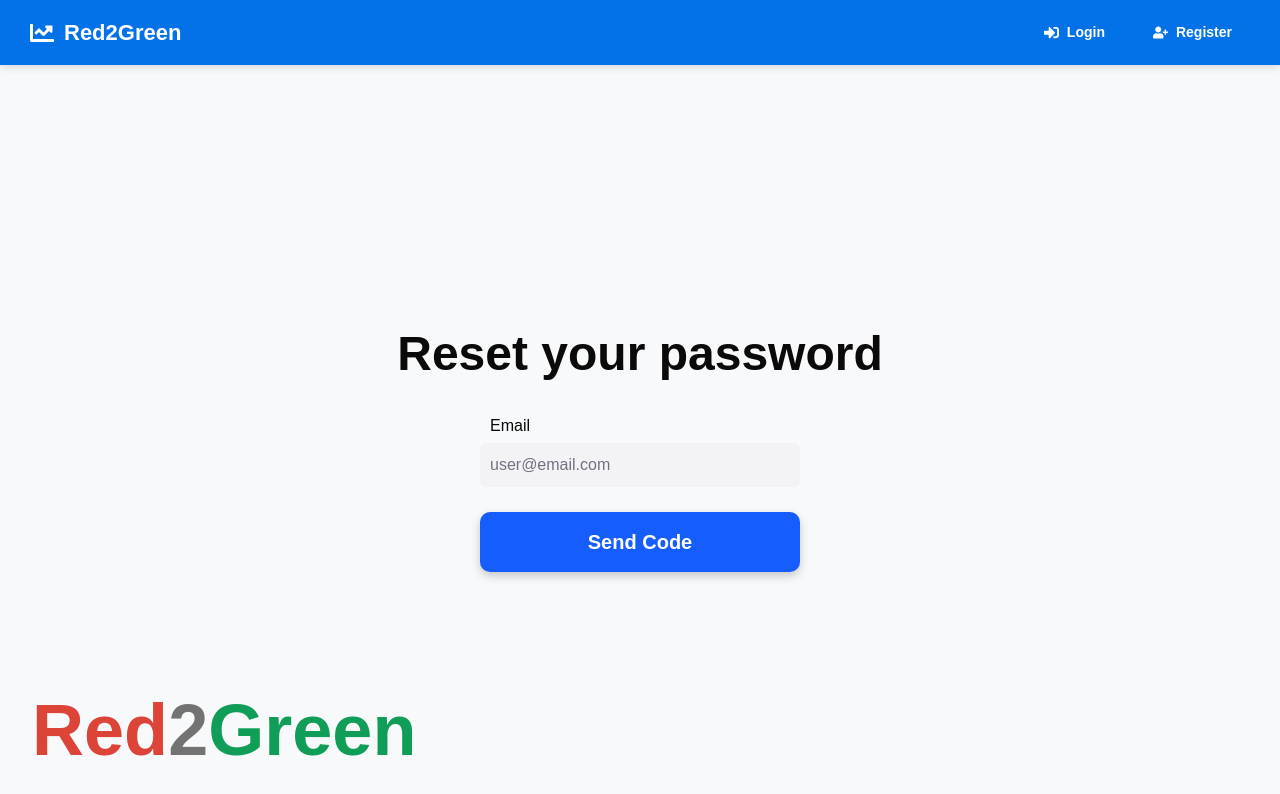
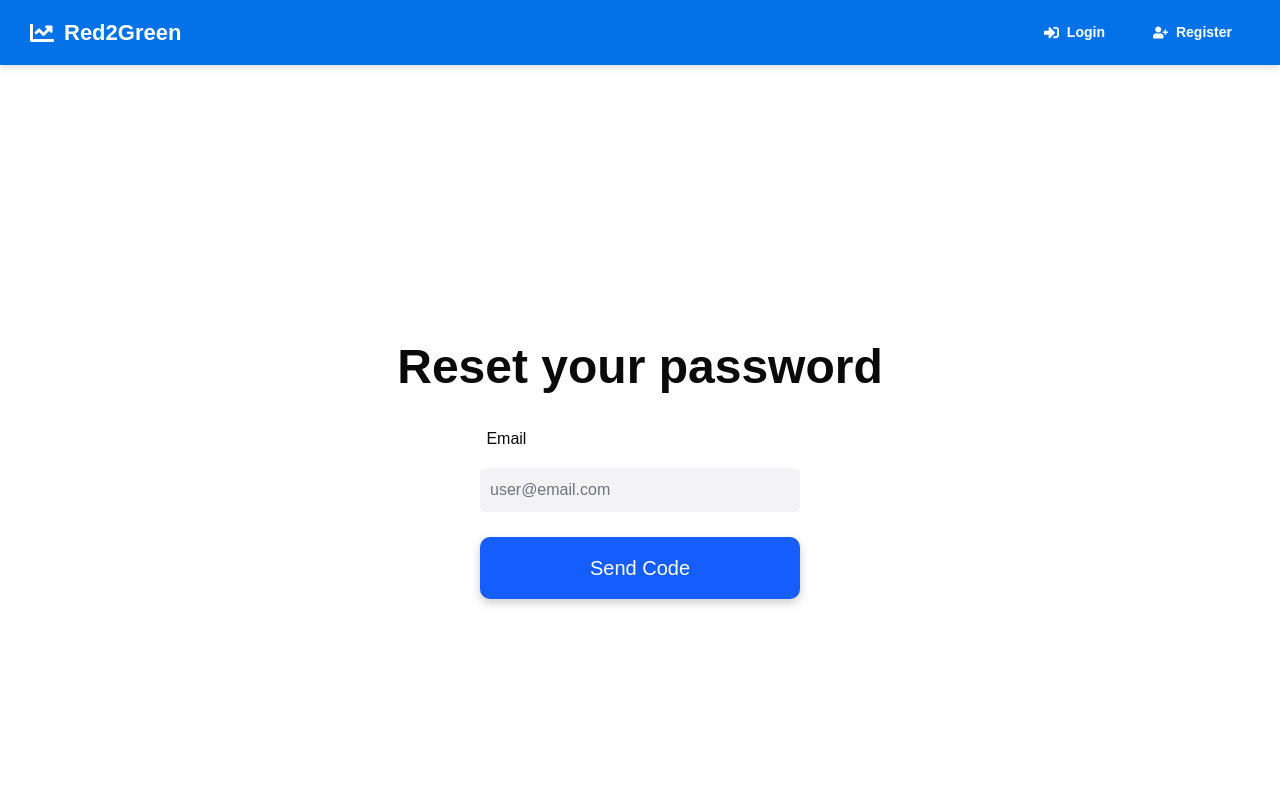
Before and after one commit to UFRed2Green/Red2Green, a Next.js app in the folder client/: page /auth/forgotPassword in a window 1280 px wide. Shown: the top 794 px of the page. Built offline with nearby package versions, Linux system fonts and the light colour scheme.

Commit message:
Centralize auth pages styles into global

```diff
--- a/client/src/app/auth/forgotPassword/page.tsx
+++ b/client/src/app/auth/forgotPassword/page.tsx
@@ -64,29 +64,29 @@ export default function ForgotPasswordPage() {
     return (
         <main>
             <div className='forgot-password-container'>
-                <h1>Reset your password</h1>
-                <form className='forgot-password-form' onSubmit={handleSubmit}>
+                <h1 className='form-header'>Reset your password</h1>
+                <form className='form' onSubmit={handleSubmit}>
                     <h3>Email</h3>
-                    <input type='email' placeholder='user@email.com' onChange={(e) => setEmail(e.target.value)} required></input>
+                    <input type='email' placeholder='user@email.com' className='input' onChange={(e) => setEmail(e.target.value)} required></input>
 
                     { fullyVisible &&
                         <>
                             <h3>Code</h3>
-                            <input type='text' placeholder='123456' onChange={(e) => setCode(e.target.value)} required></input>
+                            <input type='text' placeholder='123456' className='input' onChange={(e) => setCode(e.target.value)} required></input>
                             <h3>New Password</h3>
                             <div className='password-container'>
                                 <input
                                     type={showPassword ? 'text' : 'password'}
                                     value={newPassword}
                                     onChange={(e) => setNewPassword(e.target.value)}
-                                    className='password-input'
+                                    className='password-input input'
                                     placeholder='••••••••••'
                                     required
                                 />
                                 {newPassword.length > 0 && (
                                     <button
                                         type='button'
-                                        className='hide-password-icon'
+                                        className='password-toggle'
                                         onClick={() => setShowPassword(!showPassword)}
                                     >
                                         {showPassword ? <RiEyeOffFill /> : <RiEyeFill />}
@@ -96,15 +96,9 @@ export default function ForgotPasswordPage() {
                         </>
                     }
 
-                    <button type='submit' className='enter-button'>{fullyVisible ? 'Change Password' : 'Send Code'}</button>
+                    <button type='submit' className='btn-primary'>{fullyVisible ? 'Change Password' : 'Send Code'}</button>
+                    { fullyVisible && <button type='button' className='btn-primary' onClick={handleResend}>Resend Code</button>}
                 </form>
-                { fullyVisible && <button className='bottom-button' onClick={handleResend}>Resend Code</button>}
-                <div style={{margin: '20px'}}></div>
-            </div>
-            <div className='red-to-green-container'>
-                <span className='red-text'>Red</span>
-                <span className='two-text'>2</span>
-                <span className='green-text'>Green</span>
             </div>
         </main>
     );
--- a/client/src/app/auth/register/page.tsx
+++ b/client/src/app/auth/register/page.tsx
@@ -68,35 +68,35 @@ function RegisterForm() {
 
     return (
         <div className='auth-form-container'>
-            <h1 className='auth-form-header'>Create an account</h1>
-            <form className='auth-form' onSubmit={handleRegister}>
+            <h1 className='form-header'>Create an account</h1>
+            <form className='form' onSubmit={handleRegister}>
                 <h3>First Name</h3>
-                <input type='first-name' placeholder='Red' onChange={e => setFirstName(e.target.value)}/>
+                <input type='first-name' placeholder='Red' className='input' onChange={e => setFirstName(e.target.value)}/>
                 <h3>Last Name</h3>
-                <input type='last-name' placeholder='Green' onChange={e => setLastName(e.target.value)}/>
+                <input type='last-name' placeholder='Green' className='input' onChange={e => setLastName(e.target.value)}/>
                 <h3>Email</h3>
-                <input type='email' placeholder='user@email.com' onChange={e => setEmail(e.target.value)}/>
+                <input type='email' placeholder='user@email.com' className='input' onChange={e => setEmail(e.target.value)}/>
                 <h3>Password</h3>
                 <div className='password-container'>
                     <input
                         type={showPassword ? 'text' : 'password'}
                         value={password}
                         onChange={(e) => setPassword(e.target.value)}
-                        className='password-input'
+                        className='password-input input'
                         placeholder='••••••••••'
                     />
 
                     {password.length > 0 && (
                         <button
                             type='button'
-                            className='hide-password-icon'
+                            className='password-toggle'
                             onClick={() => setShowPassword(!showPassword)}
                         >
                             {showPassword ? <RiEyeOffFill /> : <RiEyeFill />}
                         </button>
                     )}
                 </div>
-                <button className='auth-button register-button' type="submit" disabled={isLoading}>
+                <button type="submit" className='btn-primary' disabled={isLoading}>
                     {isLoading ? 'Creating account...' : 'Sign Up'}
                 </button>
             </form>
--- a/client/src/app/styles/auth.css
+++ b/client/src/app/styles/auth.css
@@ -1,8 +1,7 @@
 @import 'tailwindcss';
 
-/* Auth Container Styles */
 .auth-container {
-    background-color: #F7F9FB;
+    background-color: var(--color-bg-main);
     display: flex;
     min-height: 100vh;
 }
@@ -11,91 +10,12 @@
     display: flex;
     flex-direction: column;
     flex: 1;
-    background-color: #F7F9FB;
+    background-color: var(--color-bg-main);
     align-items: center;
     padding-bottom: 40px;
+    padding-top: 13vh;
 }
 
-/* Auth Form Styles */
-.auth-form {
-    gap: 25px;
-    display: flex;
-    flex-direction: column;
-    margin-top: 4vh;
-}
-
-.auth-form input {
-    border-radius: 6px;
-    background-color: #F3F3F5;
-    padding: 10px;
-    color: #0A0A0A;
-    outline: none;
-    transition: box-shadow 0.2s, background-color 0.2s;
-}
-
-.auth-form input::placeholder {
-    color: #717182;
-}
-
-.auth-form input:focus {
-    outline: none;
-    box-shadow: 0 0 0 2px #007bff;
-    border-radius: 10px;
-    background-color: #F3F3F5;
-}
-
-/* Auth Header */
-.auth-form-header {
-    font-size: 3rem;
-    margin-top: 13vh;
-    font-weight: bold;
-    text-align: center;
-}
-
-/* Button Styles */
-.auth-button {
-    background-color: #155DFC;
-    color: #ffffff;
-    padding: 16px 0px;
-    width: 22vw;
-    border-radius: 10px;
-    transition: all 0.2s ease;
-    font-size: 1.25rem;
-    font-weight: 600;
-    box-shadow: 0 4px 10px rgba(0, 0, 0, 0.2);
-}
-
-.auth-button:hover {
-    background-color: #1447E6;
-    box-shadow: 0 4px 10px rgba(0, 0, 0, 0.2);
-}
-
-.register-button {
-    margin-top: 30px;
-}
-
-/* Password Visibility Toggle */
-.password-container {
-    position: relative;
-    display: flex;
-    align-items: center;
-}
-
-.password-input {
-    width: 100%;
-    padding-right: 2.5rem;
-}
-
-.hide-password-icon {
-    position: absolute;
-    right: 1rem;
-    color: #374151;
-    cursor: pointer;
-    background: none;
-    border: none;
-}
-
-/* Hero Section */
 .auth-hero-section-container {
     flex: 1;
     background: linear-gradient(rgba(0, 0, 0, 0.4), rgba(0, 0, 0, 0.4)),url("/assets/auth-background.jpg");
@@ -134,49 +54,26 @@
     display: none;
 }
 
-.stock-icon {
-    color: #52796F;
-    display: none;
+.auth-hero-section-container .red-to-green-container {
+    position: absolute;
+    bottom: 20px;
+    left: 20px;
 }
 
-.red-to-green-container {
-    position: absolute;
-    bottom: 2vh;
-    left: 2.5vw;
-    display: flex;
-    align-items: center;
-    gap: 0.1px;
-    font-size: 4.5rem;
-    font-weight: bold;
-}
-
-.red-text {
-    color: #db4437;
-}
-
-.two-text {
-    color: #737373;
-}
-
-.green-text {
-    color: #0f9d58;
-}
-
-/* Auth Links */
 .auth-links {
     margin-top: 20px;
     text-align: center;
 }
 
 .forgot-password-link {
-    color: #155DFC;
+    color: var(--color-primary);
     text-decoration: none;
     font-size: 0.95rem;
     font-weight: 500;
-    transition: color 0.2s ease;
+    transition: var(--transition-color);
 }
 
 .forgot-password-link:hover {
-    color: #1447E6;
+    color: var(--color-primary-hover);
     text-decoration: underline;
 }
--- a/client/src/app/styles/forgotPassword.css
+++ b/client/src/app/styles/forgotPassword.css
@@ -1,24 +1,4 @@
 @import 'tailwindcss';
-
-html {
-    color: #0A0A0A;
-    font-family: 'Inter', sans-serif;
-    background-color: #F7F9FB;
-}
-
-h3 {
-    text-align: left;
-    align-self: flex-start;
-    margin-bottom: -20px;
-    margin-left: 10px;
-}
-
-h1 {
-    margin-bottom: 3vh;
-    text-align: center;
-    font-size: 3rem;
-    font-weight: bold;
-}
 
 .forgot-password-container {
     display: flex;
@@ -27,97 +7,3 @@ h1 {
     align-items: center;
     min-height: 100vh;
 }
-
-.forgot-password-form {
-    display: flex;
-    flex-direction: column;
-    background-color: #F7F9FB;
-    align-items: center;
-    gap: 25px;
-}
-
-.forgot-password-form input::placeholder {
-  color: #717182;
-}
-
-.forgot-password-form input:focus {
-    outline: none;
-    border: 5px solid #CFCFCF;
-    border-radius: 10px;
-    background-color: #F3F3F5;
-}
-
-.forgot-password-form input {
-    width: 25vw;
-    border-radius: 6px;
-    background-color: #F3F3F5;
-    padding: 10px;
-    color: #0A0A0A;
-    outline: none;
-}
-
-.enter-button {
-    background-color: #155DFC;
-    color: #ffffff;
-    padding: 15px;
-    width: 25vw;
-    border-radius: 10px;
-    transition: all 0.2s ease;
-    font-size: 1.25rem;
-    font-weight: 600;
-    box-shadow: 0 4px 10px rgba(0, 0, 0, 0.2);
-}
-
-.enter-button:hover {
-    background-color: #1447E6;
-    font-size: 1.25rem;
-    font-weight: 600;
-    border-radius: 10px;
-    transition: all 0.2s ease;
-    box-shadow: 0 4px 10px rgba(0, 0, 0, 0.2);
-}
-
-.bottom-button {
-    margin-top: 30px;
-    color: #ffffff;
-    background-color: #155DFC;
-    padding: 15px;
-    width: 25vw;
-    border-radius: 10px;
-    transition: all 0.2s ease;
-    font-size: 1.25rem;
-    font-weight: 600;
-    box-shadow: 0 4px 10px rgba(0, 0, 0, 0.2);
-}
-
-.bottom-button:hover {
-    background-color: #1447E6;
-    font-size: 1.25rem;
-    font-weight: 600;
-    border-radius: 10px;
-    transition: all 0.2s ease;
-    box-shadow: 0 4px 10px rgba(0, 0, 0, 0.2);
-}
-
-.red-to-green-container {
-    position: fixed;
-    bottom: 2vh;
-    left: 2.5vw;
-    display: flex;
-    align-items: center;
-    gap: 0.1px;
-    font-size: 4.5rem;
-    font-weight: bold;
-}
-
-.red-text {
-    color: #db4437;
-}
-
-.two-text {
-    color: #737373;
-}
-
-.green-text {
-    color: #0f9d58;
-}
--- a/client/src/app/styles/globals.css
+++ b/client/src/app/styles/globals.css
@@ -1,7 +1,74 @@
 @import 'tailwindcss';
 
+/* ===== CSS Custom Properties (Design Tokens) ===== */
+:root {
+    /* Primary Colors */
+    --color-primary: #155DFC;
+    --color-primary-hover: #1447E6;
+    --color-primary-light: #2563eb;
+    --color-primary-light-hover: #1d4ed8;
+    --color-primary-light-dark: #1e40af;
+
+    /* Focus Colors */
+    --color-focus: #007bff;
+    --color-focus-shadow: 0 0 0 2px #007bff;
+
+    /* Background Colors */
+    --color-bg-main: #F7F9FB;
+    --color-bg-input: #F3F3F5;
+    --color-bg-input-light: #f3f4f6;
+    --color-bg-input-focus: #f9fafb;
+
+    /* Text Colors */
+    --color-text-primary: #0A0A0A;
+    --color-text-secondary: #374151;
+    --color-text-light: #6b7280;
+    --color-text-label: #111827;
+    --color-text-white: #ffffff;
+
+    /* Placeholder Colors */
+    --color-placeholder-auth: #717182;
+    --color-placeholder-form: #9ca3af;
+
+    /* Border Colors */
+    --color-border-focus: #CFCFCF;
+
+    /* Brand Colors */
+    --color-brand-red: #db4437;
+    --color-brand-gray: #c3c3c3;
+    --color-brand-green: #0f9d58;
+
+    /* Secondary Colors */
+    --color-secondary-gray: #d1d5db;
+    --color-secondary-hover: #f0f1f3;
+    --color-icon: #52796F;
+    --color-icon-secondary: #374151;
+
+    /* Spacing Scale */
+    --spacing-xs: 8px;
+    --spacing-sm: 16px;
+    --spacing-md: 24px;
+    --spacing-lg: 25px;
+    --spacing-xl: 30px;
+
+    /* Border Radius */
+    --radius-sm: 6px;
+    --radius-md: 8px;
+    --radius-lg: 10px;
+
+    /* Transitions */
+    --transition-fast: all 0.2s ease;
+    --transition-box-shadow: box-shadow 0.2s, background-color 0.2s;
+    --transition-color: color 0.2s ease;
+
+    /* Shadows */
+    --shadow-button: 0 4px 10px rgba(0, 0, 0, 0.2);
+    --shadow-focus: 0 0 0 3px rgba(37, 99, 235, 0.1), inset 0 0 0 2px #2563eb;
+}
+
+/* ===== Base Element Styles ===== */
 html {
-    color: #0A0A0A;
+    color: var(--color-text-primary);
     font-family: 'Inter', sans-serif;
 }
 
@@ -10,4 +77,169 @@ h3 {
     margin-left: 0.5vw;
     font-size: 1rem;
     font-weight: 100;
+    text-align: left;
 }
+
+/* ===== Global Button Styles ===== */
+.btn {
+    background-color: var(--color-primary);
+    color: var(--color-text-white);
+    border-radius: var(--radius-lg);
+    transition: var(--transition-fast);
+    font-weight: 600;
+    cursor: pointer;
+    border: none;
+    font-family: inherit;
+}
+
+.btn:hover {
+    background-color: var(--color-primary-hover);
+}
+
+/* Primary Button - Auth Style (viewport-based width, larger padding) */
+.btn-primary {
+    background-color: var(--color-primary);
+    color: var(--color-text-white);
+    padding: 16px 0px;
+    font-size: 1.25rem;
+    box-shadow: var(--shadow-button);
+    border-radius: var(--radius-lg);
+}
+
+.btn-primary:hover {
+    background-color: var(--color-primary-hover);
+    box-shadow: var(--shadow-button);
+}
+
+/* Secondary Button Modifier - Adds margin-top spacing */
+.btn-secondary {
+    margin-top: var(--spacing-xl);
+}
+
+/* Dashboard Button Style - Smaller padding, smaller radius, full width */
+.btn-dashboard {
+    background-color: var(--color-primary-light);
+    color: var(--color-text-white);
+    padding: 12px 16px;
+    font-size: 16px;
+    border-radius: var(--radius-md);
+    width: 100%;
+    display: flex;
+    align-items: center;
+    justify-content: center;
+    gap: var(--spacing-xs);
+}
+
+.btn-dashboard:hover {
+    background-color: var(--color-primary-light-hover);
+}
+
+.btn-dashboard:active {
+    background-color: var(--color-primary-light-dark);
+}
+
+/* ===== Global Input Styles ===== */
+.input {
+    border-radius: var(--radius-sm);
+    background-color: var(--color-bg-input);
+    padding: 10px;
+    color: var(--color-text-primary);
+    outline: none;
+    transition: var(--transition-box-shadow);
+    border: none;
+    font-family: inherit;
+    font-size: 1rem;
+}
+
+.input::placeholder {
+    color: var(--color-placeholder-auth);
+}
+
+.input:focus {
+    outline: none;
+    box-shadow: var(--color-focus-shadow);
+    border-radius: var(--radius-lg);
+    background-color: var(--color-bg-input);
+}
+
+/* ===== Generic Form Pattern ===== */
+/* Single, reusable form pattern used across all pages */
+.form {
+    display: flex;
+    flex-direction: column;
+    gap: var(--spacing-lg);
+}
+
+.form h3 {
+    align-self: flex-start;
+}
+
+.form input {
+    width: 25vw;
+}
+
+.form button.btn-primary {
+    width: 25vw;
+}
+
+/* ===== Form Header ===== */
+.form-header {
+    font-size: 3rem;
+    font-weight: bold;
+    text-align: center;
+    margin-bottom: 3vh;
+}
+
+/* ===== Form Layout Container ===== */
+.form-layout-container {
+    display: flex;
+    flex-direction: column;
+    align-items: center;
+    gap: var(--spacing-lg);
+}
+
+/* ===== Password Visibility Toggle ===== */
+.password-container {
+    position: relative;
+    display: flex;
+    align-items: center;
+}
+
+.password-input {
+    width: 100%;
+    padding-right: 2.5rem;
+}
+
+.password-toggle {
+    position: absolute;
+    right: 1rem;
+    color: var(--color-icon-secondary);
+    cursor: pointer;
+    background: none;
+    border: none;
+    font-size: 1.2rem;
+    display: flex;
+    align-items: center;
+    justify-content: center;
+}
+
+/* ===== Branding Elements ===== */
+.red-to-green-container {
+    display: flex;
+    align-items: center;
+    gap: 0.1px;
+    font-size: 4.5rem;
+    font-weight: bold;
+}
+
+.red-text {
+    color: var(--color-brand-red);
+}
+
+.two-text {
+    color: var(--color-brand-gray);
+}
+
+.green-text {
+    color: var(--color-brand-green);
+}
```
Also changed, not shown: client/src/app/auth/login/page.tsx (+6 -5 lines).
